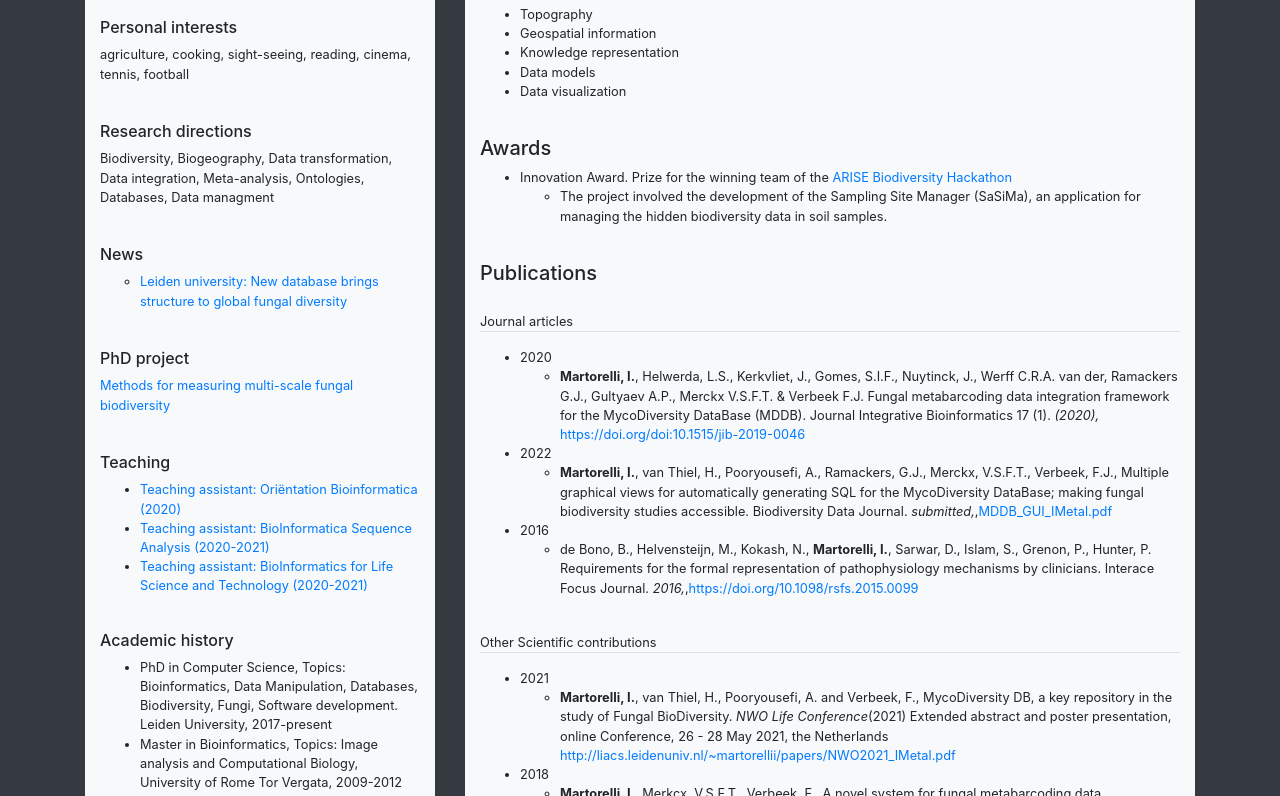
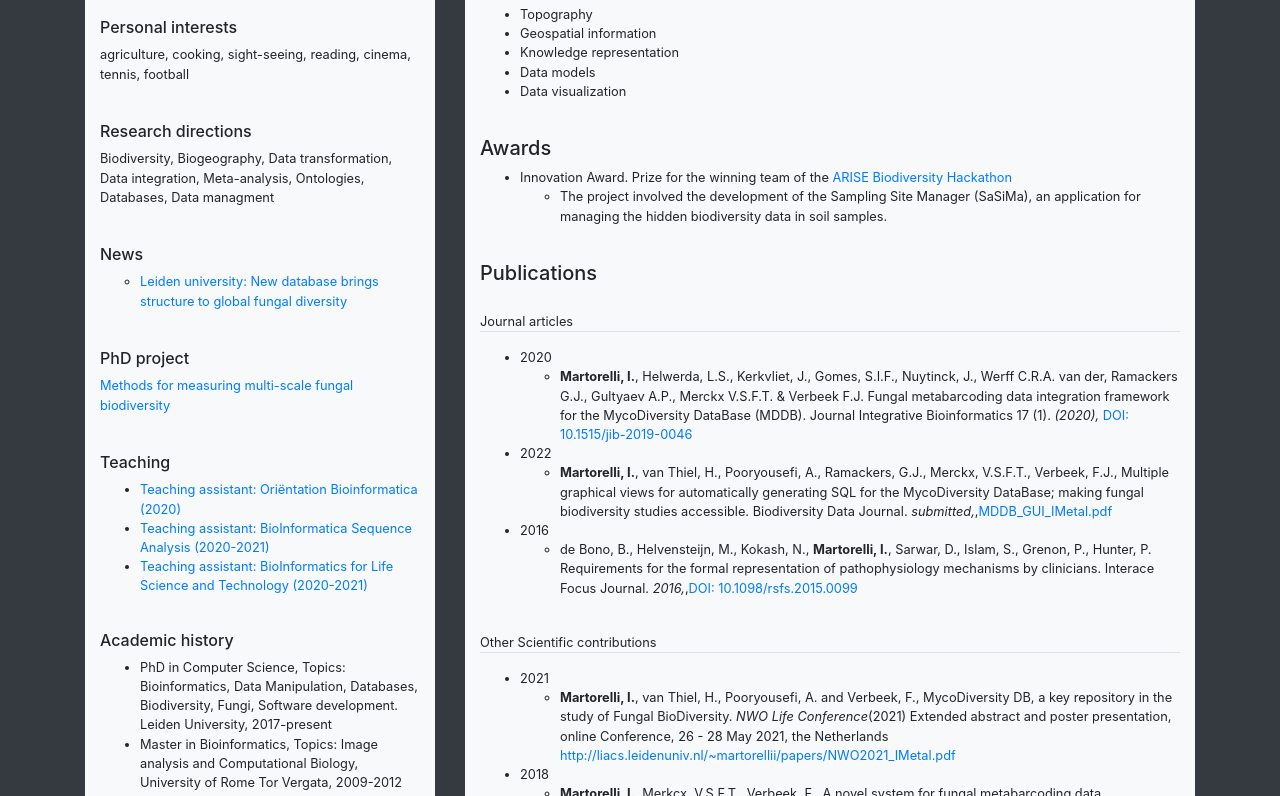
Before and after one commit to imartorelli/imartorelli.github.io, a plain HTML site: page index.html in a window 1280 px wide. Shown: the part 398-1194 px from the top of the page. Drawn offline with nearby package versions, Linux system fonts and the light colour scheme.

Commit message:
Update index.html
err doi path update

```diff
--- a/index.html
+++ b/index.html
@@ -215,7 +215,7 @@ multi-scale fungal biodiversity</a>
 				          	<li>2020</li>
 				          		<ul>
 				          			<li>
-				          				<b>Martorelli, I.</b>, Helwerda, L.S., Kerkvliet, J., Gomes, S.I.F., Nuytinck, J., Werff C.R.A. van der, Ramackers G.J., Gultyaev A.P., Merckx V.S.F.T. & Verbeek F.J. Fungal metabarcoding data integration framework for the MycoDiversity DataBase (MDDB). Journal Integrative Bioinformatics 17 (1). <i>(2020),</i> <a href=https://doi:10.1515/jib-2019-0046>https://doi.org/doi:10.1515/jib-2019-0046</a>
+				          				<b>Martorelli, I.</b>, Helwerda, L.S., Kerkvliet, J., Gomes, S.I.F., Nuytinck, J., Werff C.R.A. van der, Ramackers G.J., Gultyaev A.P., Merckx V.S.F.T. & Verbeek F.J. Fungal metabarcoding data integration framework for the MycoDiversity DataBase (MDDB). Journal Integrative Bioinformatics 17 (1). <i>(2020),</i> <a href=https://doi.org/10.1515/jib-2019-0046>DOI: 10.1515/jib-2019-0046</a>
 
 				          			</li>
 				          		</ul>
@@ -230,7 +230,7 @@ multi-scale fungal biodiversity</a>
                   				<li>2016</li>
 				          		<ul>
 				          			<li>
-				          				de Bono, B., Helvensteijn, M., Kokash, N., <b>Martorelli, I.</b>, Sarwar, D., Islam, S., Grenon, P., Hunter, P. Requirements for the formal representation of pathophysiology mechanisms by clinicians. Interace Focus Journal. <i>2016,</i>,<a href=https://doi.org/10.1098/rsfs.2015.0099>https://doi.org/10.1098/rsfs.2015.0099</a>
+				          				de Bono, B., Helvensteijn, M., Kokash, N., <b>Martorelli, I.</b>, Sarwar, D., Islam, S., Grenon, P., Hunter, P. Requirements for the formal representation of pathophysiology mechanisms by clinicians. Interace Focus Journal. <i>2016,</i>,<a href=https://doi.org/10.1098/rsfs.2015.0099>DOI: 10.1098/rsfs.2015.0099</a>
 				          			</li>
 				          		</ul>
 				          </ul>
```
